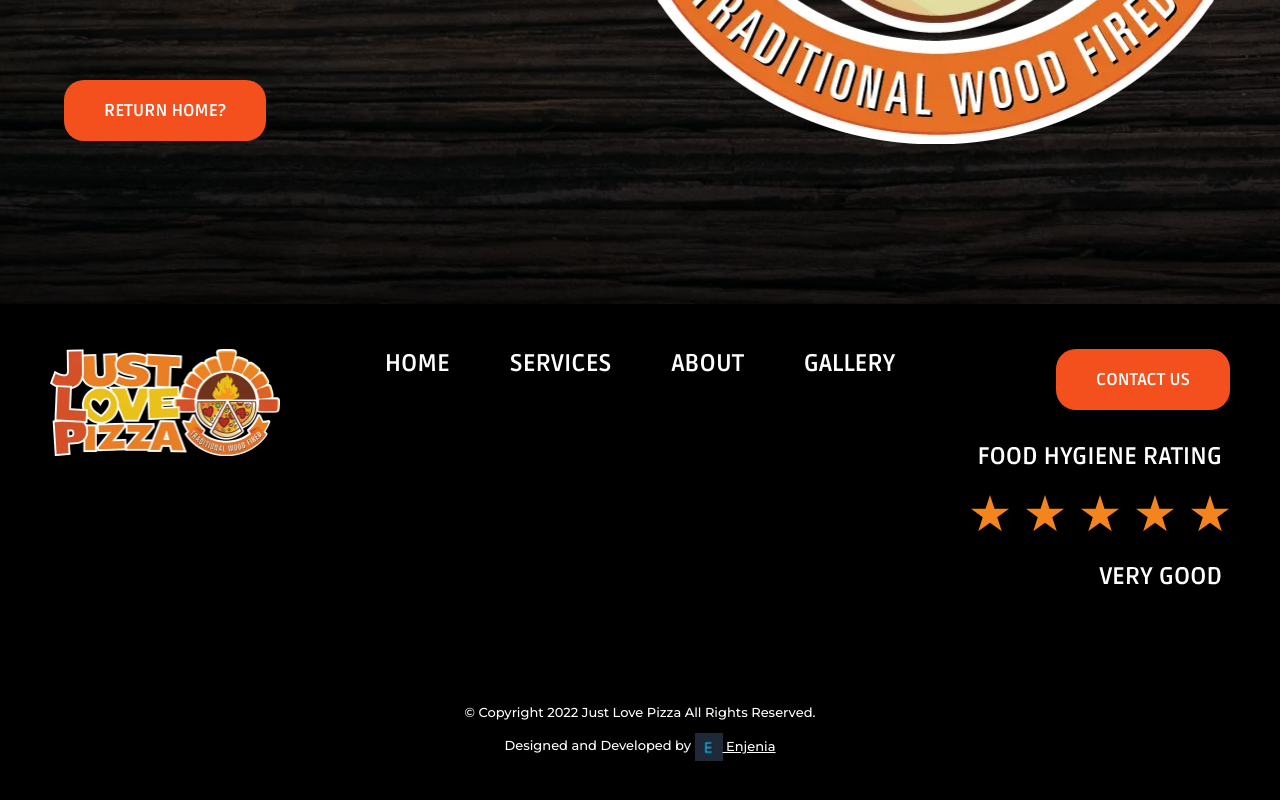
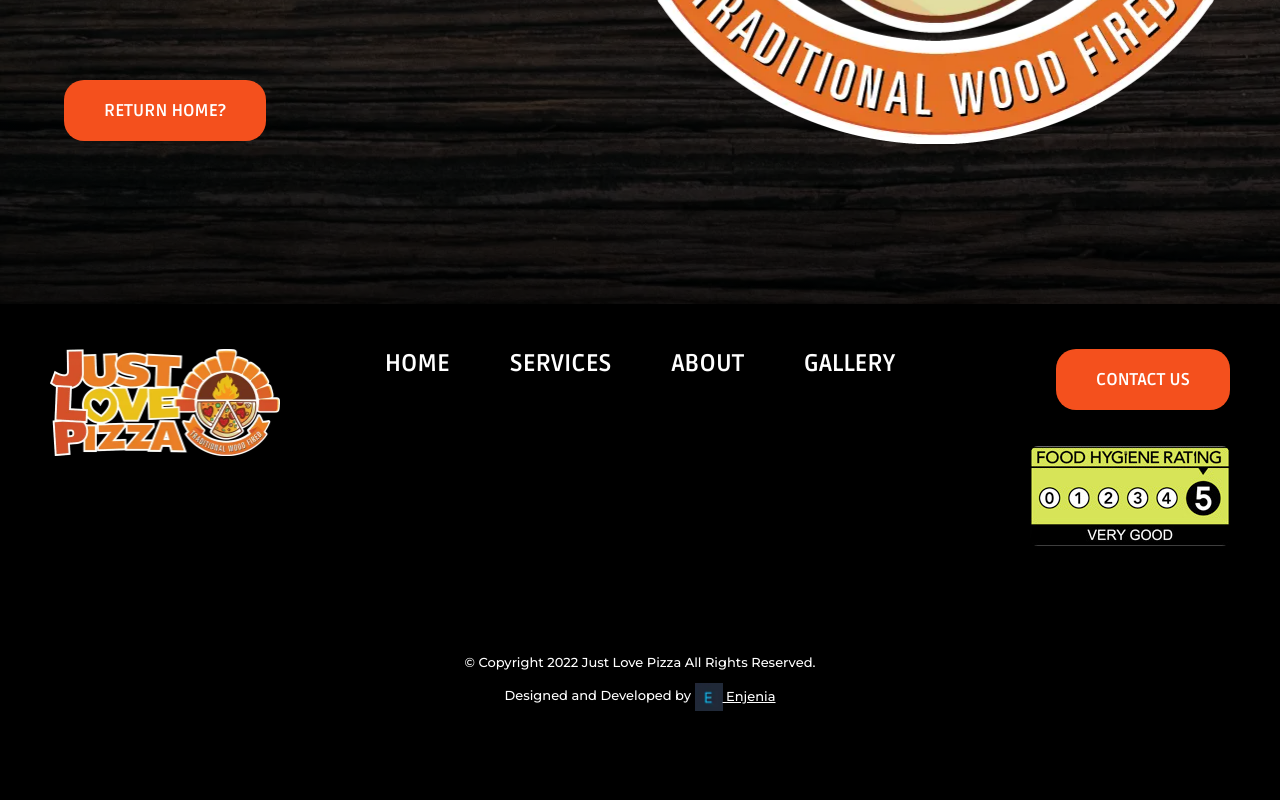
Before and after one commit to Enjenia/just-love-pizza-website, a React (Create React App) app: page / in a window 1280 px wide. Shown: the part 5279-6079 px from the top of the page. After the commit the page ends 6053 px from the top, so only its background shows below. Built offline with nearby package versions, Linux system fonts and the light colour scheme; a web font is replaced by a local one.

Commit message:
Updated the food hygiene rating image

```diff
--- a/src/components/layout/Footer.jsx
+++ b/src/components/layout/Footer.jsx
@@ -7,7 +7,7 @@ import Truck from '../../images/truck.svg';
 import Question from '../../images/question.svg';
 import Logo from '../../images/jlp-final-horiz-2@2x.webp';
 import enjenia from '../../images/enjenia.webp';
-import FoodRating from '../../images/food-rating.svg';
+import FoodRating from '../../images/food-rating.jpg';
 
 const Footer = () => {
 	const handleClick = useCallback((location) => {
@@ -88,7 +88,12 @@ const Footer = () => {
 					</button>
 					<br />
 					<br />
-					<img className='icon' alt='Food hygiene rating 5 out of 5 Very good' src={FoodRating} loading='lazy' />
+					<img
+						className='footer-contact-food-rating'
+						alt='Food hygiene rating 5 out of 5 Very good'
+						src={FoodRating}
+						loading='lazy'
+					/>
 				</section>
 			</header>
 
--- a/src/components/layout/Footer.scss
+++ b/src/components/layout/Footer.scss
@@ -64,6 +64,10 @@
 
 			.footer-contact-button:hover {
 				color: var(--color-black);
+			}
+
+			.footer-contact-food-rating {
+				border-radius: .5em;
 			}
 
 			@media (max-width: 960px) and (min-width: 0px) {
```
Also changed, not shown: src/images/food-rating.jpg (added).
